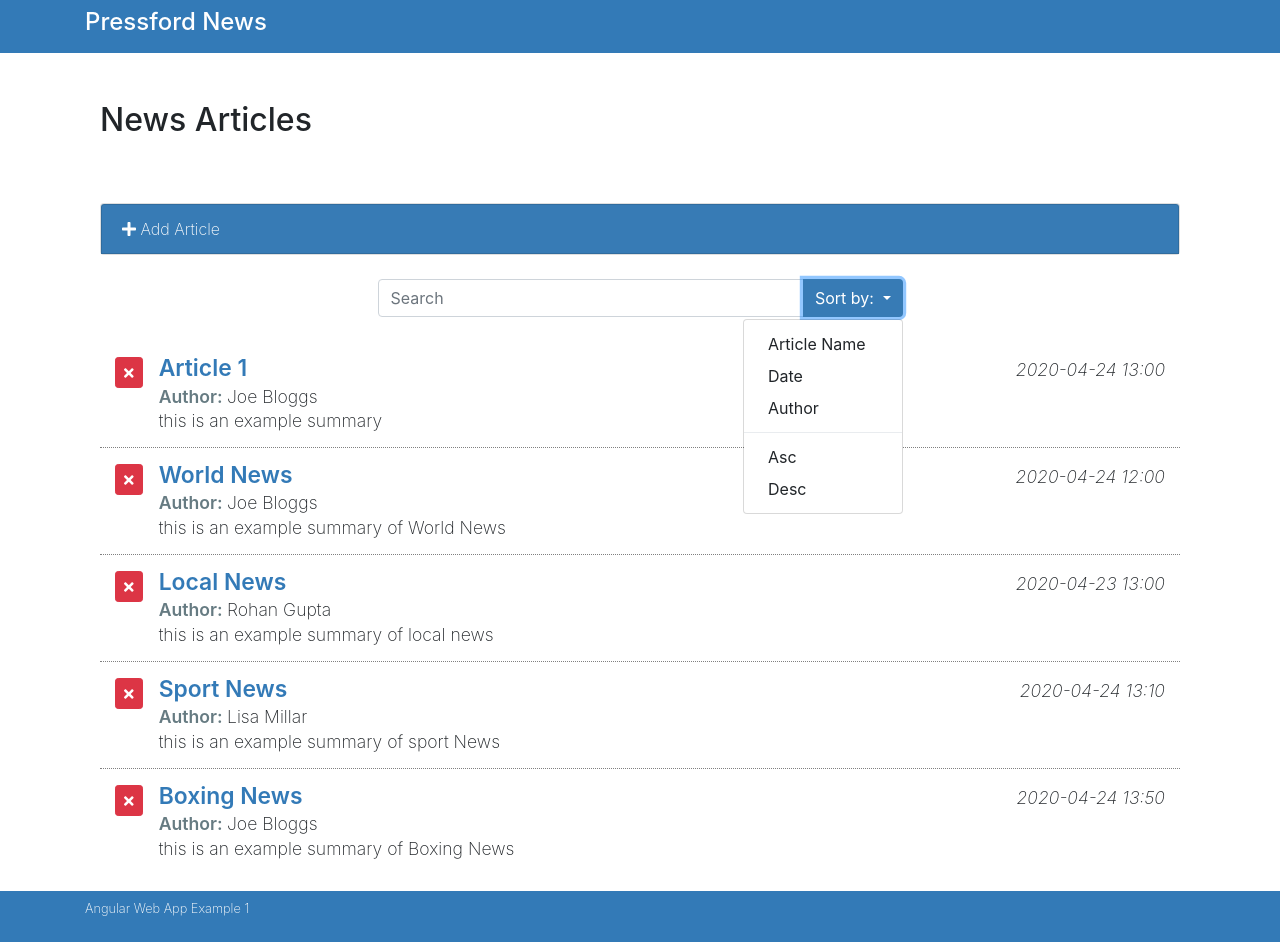
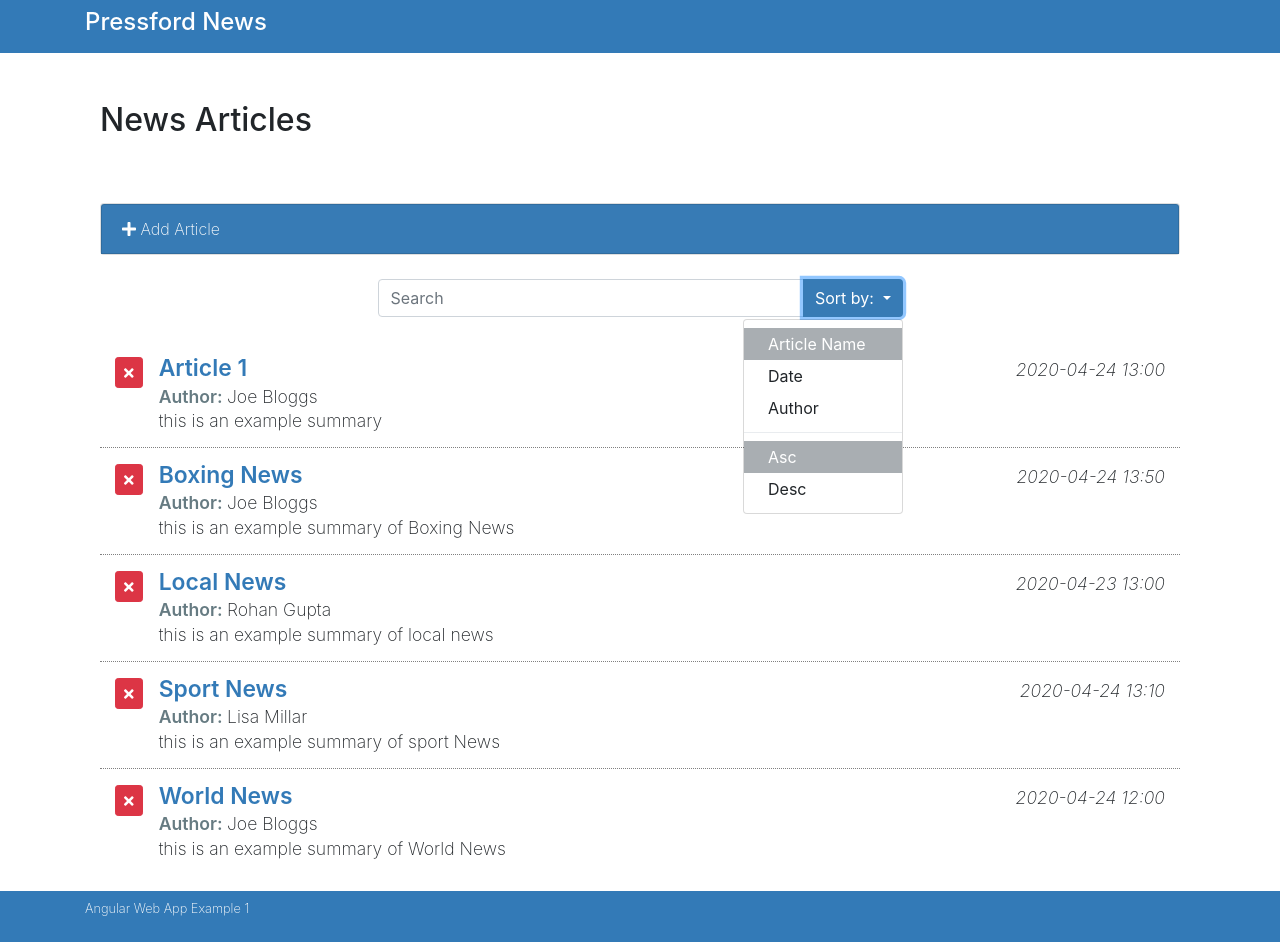
Before and after one commit to virdijag/webapp-example1-angular, an Angular app: page / in a window 1280 px wide. Both pictures are taken after a click on the button "Sort by:". Built offline with nearby package versions, Linux system fonts and the light colour scheme.

Commit message:
Added sorting functionality of articles

```diff
--- a/src/app/app-component/app.component.html
+++ b/src/app/app-component/app.component.html
@@ -6,8 +6,12 @@
         <div class="container">
           <h2 class="py-5">{{title}}</h2>
           <app-add (addEvt)="addArticle($event)"></app-add>
-          <app-search (queryEvt)="searchArticle($event)"></app-search>
-          <app-list [articleList]="articles" (deleteEvt)="deleteArticle($event)"></app-list>
+          <app-search
+          (queryEvt)="searchArticle($event)"
+          (orderEvt)="orderArticle($event)"
+          [orderBy]="orderBy"
+          [orderType]="orderType"></app-search>
+          <app-list [articleList]="modifiedArticles" (deleteEvt)="deleteArticle($event)"></app-list>
         </div>
 
       </div><!-- col-md-12 -->
--- a/src/app/app-component/app.component.ts
+++ b/src/app/app-component/app.component.ts
@@ -9,17 +9,22 @@ import { without } from 'lodash'
 export class AppComponent implements OnInit {
   title = 'News Articles';
   articles: object[];
+  modifiedArticles: object[];
+  orderBy: string;
+  orderType: string;
 
   deleteArticle(article: object) {
     this.articles = without(this.articles, article);
+    this.modifiedArticles = without(this.articles, article);
   }
 
   addArticle(article: object) {
     this.articles.unshift(article);
+    this.modifiedArticles.unshift(article);
   }
 
   searchArticle(queryText: string) {
-    this.articles = this.articles.filter(eachItem => {
+    this.modifiedArticles = this.articles.filter(eachItem => {
 
       return (
         eachItem['articleName']
@@ -31,16 +36,48 @@ export class AppComponent implements OnInit {
         eachItem['summary']
         .toLowerCase()
         .includes(queryText.toLowerCase())
+      );
+    });
 
-      );
+    this.sortArticles();
+  }
+
+  orderArticle(orderObj)  {
+    this.orderBy = orderObj.orderBy;
+    this.orderType = orderObj.orderType;
+    this.sortArticles();
+  }
+
+  sortArticles(){
+    let order: number;
+      if(this.orderType === 'asc')
+      {
+        order = 1;
+      } else{
+        order = -1;
+      }
+
+    this.modifiedArticles.sort((a, b) => {
+
+      if(a[this.orderBy].toLowerCase() < b[this.orderBy].toLowerCase()){
+        return -1 * order;
+      }
+      if(a[this.orderBy].toLowerCase() > b[this.orderBy].toLowerCase()){
+        return 1 * order;
+      }
     });
   }
 
-  constructor(private http: HttpClient) { }
+  constructor(private http: HttpClient) {
+    this.orderBy = 'articleName';
+    this.orderType = 'asc';
+   }
 
   ngOnInit(): void {
     this.http.get<Object[]>('../assets/data.json').subscribe(data => {
       this.articles = data;
+      this.modifiedArticles = data;
+      this.sortArticles();
     });
 
   }
--- a/src/app/components/search/search.component.html
+++ b/src/app/components/search/search.component.html
@@ -3,7 +3,7 @@
       <div class="input-group">
         <input id="SearchArticles" placeholder="Search" type="text" class="form-control" aria-label="Search Articles"
         [(ngModel)]="query"
-        (keyup)="handleQuery(query)"
+        (keyup)="handleQuery()"
 
         >
         <div class="input-group-append">
@@ -12,12 +12,22 @@
           </button>
 
           <div class="sort-menu dropdown-menu dropdown-menu-right">
-            <a class="sort-by dropdown-item" href="#">Article Name</a>
-            <a class="sort-by dropdown-item" href="#">Date</a>
-            <a class="sort-by dropdown-item" href="#">Author</a>
+            <a class="sort-by dropdown-item" href="#"
+            [ngClass]="{'active': orderBy === 'articleName'}"
+            (click)="handleSort({orderBy: 'articleName', orderType: orderType })">Article Name</a>
+            <a class="sort-by dropdown-item" href="#"
+            [ngClass]="{'active': orderBy === 'creationDate'}"
+            (click)="handleSort({orderBy: 'creationDate', orderType: orderType })">Date</a>
+            <a class="sort-by dropdown-item" href="#"
+            [ngClass]="{'active': orderBy === 'author'}"
+            (click)="handleSort({orderBy: 'author', orderType: orderType })">Author</a>
             <div role="separator" class="dropdown-divider"></div>
-            <a class="sort-dir dropdown-item" href="#">Asc</a>
-            <a class="sort-dir dropdown-item" href="#">Desc</a>
+            <a class="sort-dir dropdown-item" href="#"
+            [ngClass]="{'active': orderType === 'asc'}"
+            (click)="handleSort({orderBy: orderBy, orderType: 'asc' })">Asc</a>
+            <a class="sort-dir dropdown-item" href="#"
+             [ngClass]="{'active': orderType === 'desc'}"
+             (click)="handleSort({orderBy: orderBy, orderType: 'desc' })">Desc</a>
           </div>
         </div><!-- input-group-btn -->
       </div><!-- input-group -->
--- a/src/app/components/search/search.component.ts
+++ b/src/app/components/search/search.component.ts
@@ -1,4 +1,4 @@
-import { Component, OnInit, Output, EventEmitter } from '@angular/core';
+import { Component, OnInit, Input, Output, EventEmitter } from '@angular/core';
 
 @Component({
   selector: 'app-search',
@@ -6,10 +6,19 @@ import { Component, OnInit, Output, EventEmitter } from '@angular/core';
 })
 export class SearchComponent implements OnInit {
  query:string;
+  @Input() orderBy;
+  @Input() orderType;
   @Output() queryEvt = new EventEmitter<string>();
+  @Output() orderEvt = new EventEmitter<string>();
 
   handleQuery(){
     this.queryEvt.emit(this.query);
+  }
+
+  handleSort(orderItems){
+    this.orderBy = orderItems.orderBy;
+    this.orderType = orderItems.orderType;
+    this.orderEvt.emit(orderItems);
   }
 
   constructor() { }
```
